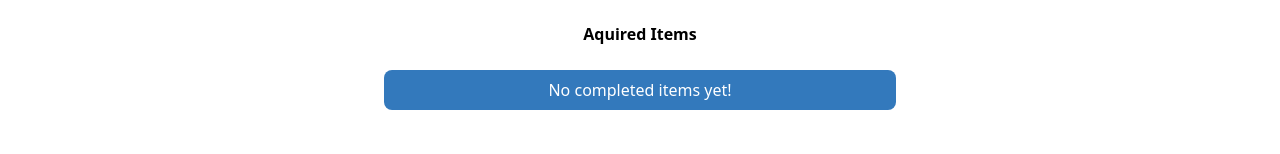
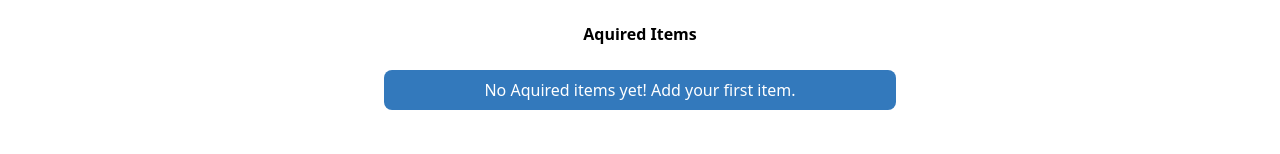
Before and after one commit to HassanObeid89/shopping-list, a React (Create React App) app: page / in a window 1280 px wide. Both pictures are taken after a click on the button "Add item". Shown: the part 452-606 px from the top of the page. Built offline with nearby package versions, Linux system fonts and the light colour scheme.

Commit message:
Fixed typo in aquired list component

```diff
--- a/src/components/AcquiredList.jsx
+++ b/src/components/AcquiredList.jsx
@@ -22,26 +22,11 @@ function AcquiredList({ aquiredItems, setItems, items }) {
       ) : (
         <div className=' flex justify-center'>
           <span className='ulStyle flex justify-center mt-6 text-gray-700 bg-blue-light rounded-lg text-white '>
-            No completed items yet!
+            No Aquired items yet! Add your first item.
           </span>
         </div>
       )}
     </>
-
-    //   {item.completed === false ? (
-    //     <>
-    //     <li key={item.id} className='shoppingList'>
-    //       <input className='' type='checkbox' onClick={checkBoxHandler} />
-    //       <span className='md:flex-1 text-left '>
-    //         {item.Name}
-    //       </span>
-    //       <span className='md:flex-1 text-left '>
-    //         {item.Price} kr
-    //       </span>
-    //     </li>
-    //     </>
-    //   ) : null}
-    // </>
   );
 }
 
```
